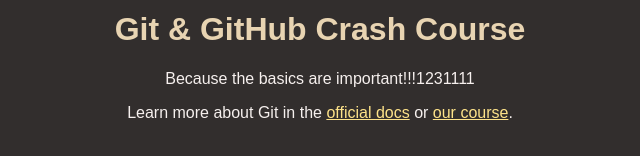
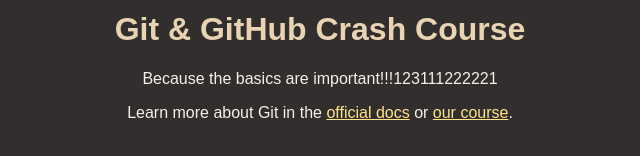
Before and after one commit to bruno561/github-crash-course, a plain HTML site: page index.html in a window 1280 px wide. Shown: the part 158-314 px from the top of the page, 320-960 px from the left. Drawn offline with Linux system fonts and the light colour scheme.

Commit message:
conflict 4

```diff
--- a/index.html
+++ b/index.html
@@ -13,7 +13,7 @@
       <h1>Git & GitHub Crash Course</h1>
     </header>
     <main>
-      <p>Because the basics are important!!!1231111</p>
+      <p>Because the basics are important!!!123111222221</p>
       <p>
         Learn more about Git in the
         <a href="https://git-scm.com/book/en/v2">official docs</a> or
```
